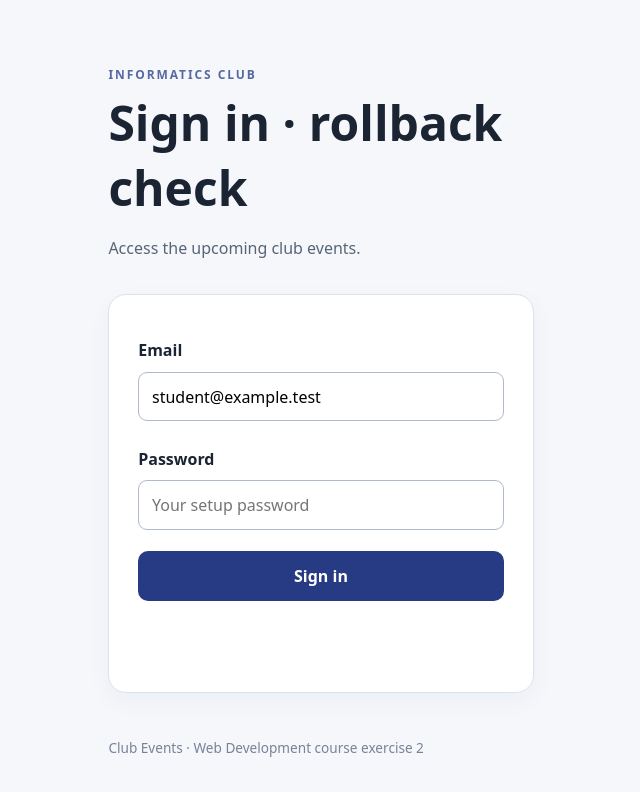
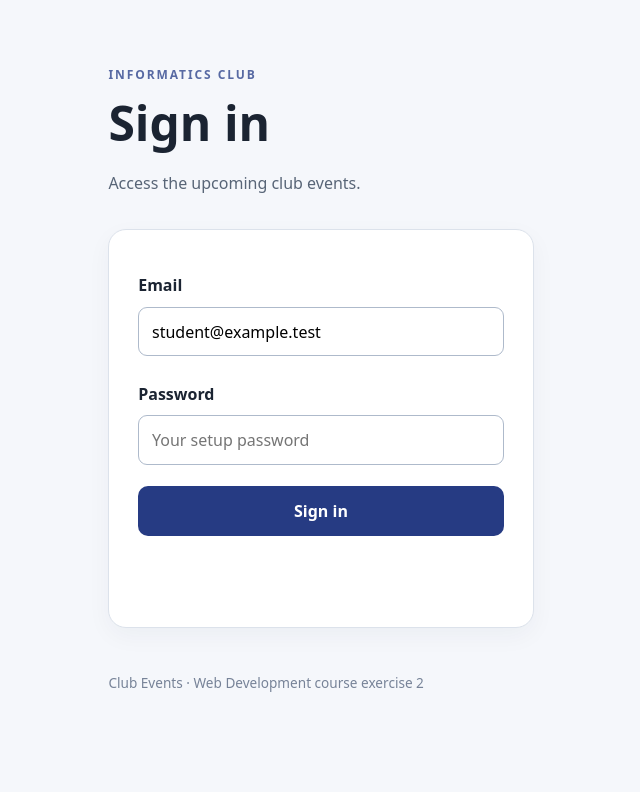
Before and after one commit to clicmsf/webdev-273223027, a website: page public/login.html in a window 1280 px wide. Shown: the whole page, without its empty margins (319-959 px from the left). Drawn offline with Linux system fonts and the light colour scheme.

Commit message:
Exercise 4: verify rollback of a visible page change

```diff
--- a/public/login.html
+++ b/public/login.html
@@ -1,5 +1,5 @@
 <!doctype html>
 <html lang="en"><head><meta charset="utf-8"><meta name="viewport" content="width=device-width,initial-scale=1"><title>Sign in | Club Events</title><link rel="stylesheet" href="/styles.css"></head>
-<body><main class="shell narrow"><header><span class="eyebrow">INFORMATICS CLUB</span><h1>Sign in · rollback check</h1><p>Access the upcoming club events.</p></header>
+<body><main class="shell narrow"><header><span class="eyebrow">INFORMATICS CLUB</span><h1>Sign in</h1><p>Access the upcoming club events.</p></header>
 <section class="panel"><form id="login-form"><label for="email">Email</label><input id="email" type="email" autocomplete="username" required value="student@example.test"><label for="password">Password</label><input id="password" type="password" autocomplete="current-password" required minlength="8" placeholder="Your setup password"><button type="submit">Sign in</button><p id="message" class="message" role="status"></p></form></section>
 <footer>Club Events · Web Development course exercise 2</footer></main><script src="/app.js" defer></script></body></html>
```
Also changed, not shown: public/events.html (+1 -1 lines).
